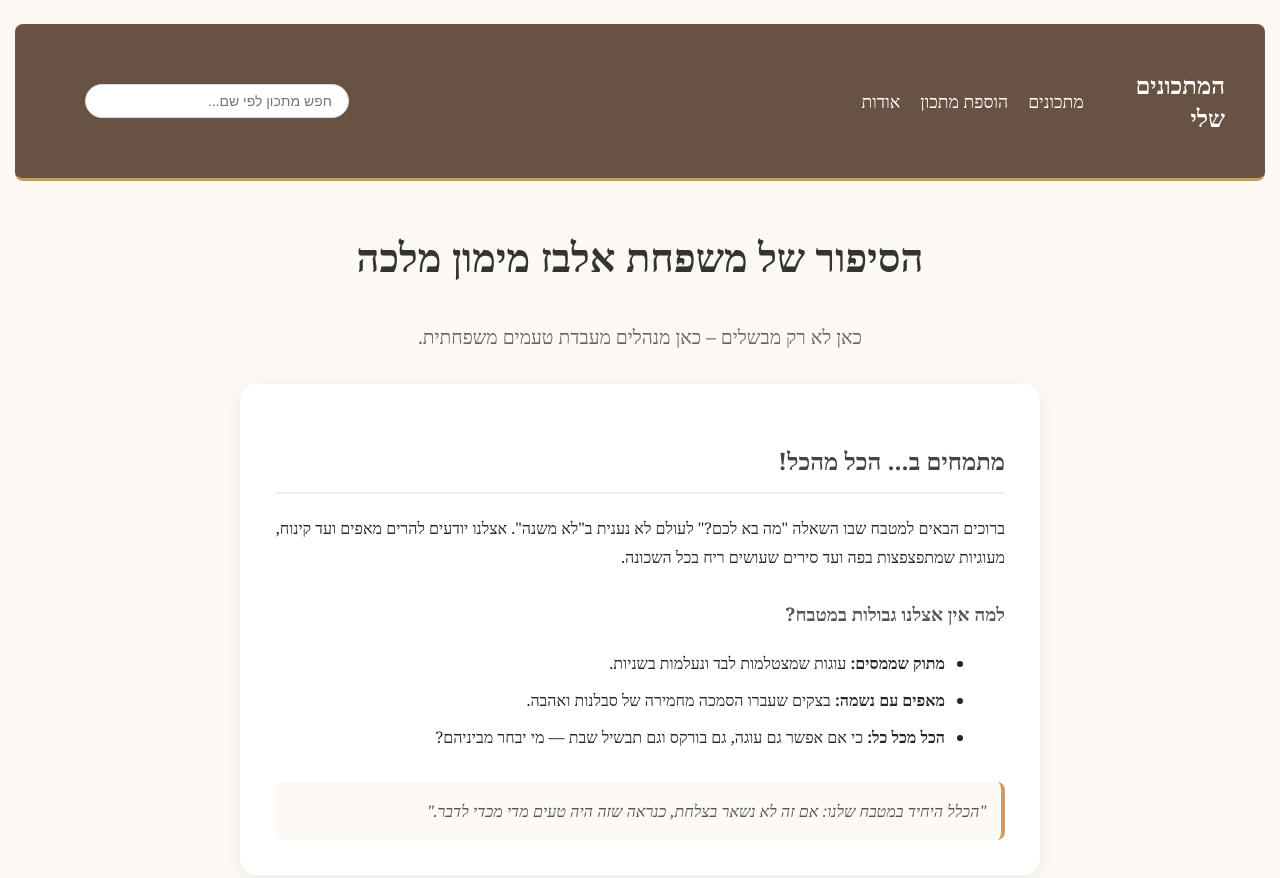
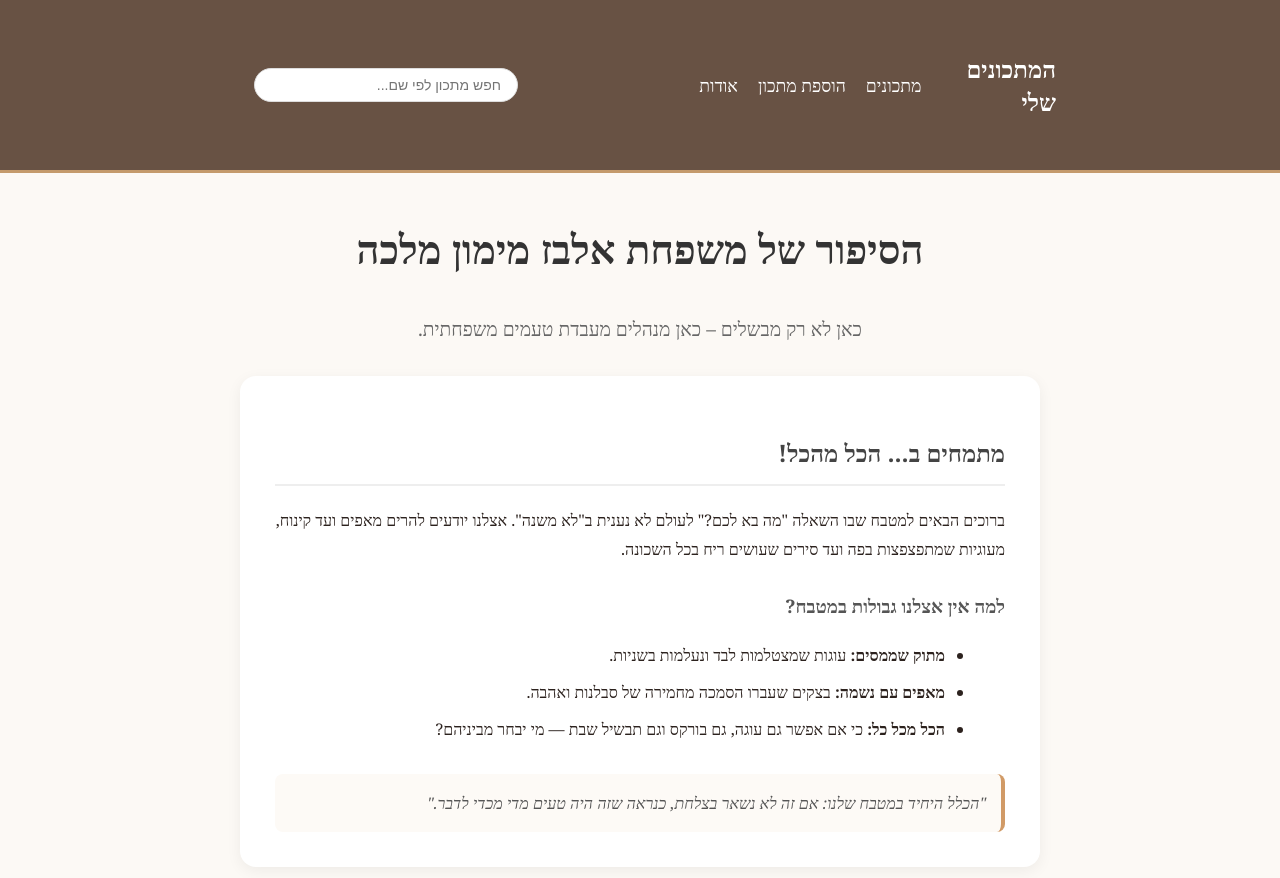
Before and after one commit to Hadas-Codes/family-recipes, a website: page client/about.html in a window 1280 px wide. Shown: the top 878 px of the page. Drawn offline with Linux system fonts and the light colour scheme.

Commit message:
Update header width to match main content grid

```diff
--- a/client/css/style.css
+++ b/client/css/style.css
@@ -18,12 +18,7 @@ body {
 header {
   background-color: var(--primary-color);
   color: #fff;
-  width: 100%;
-  max-width: 1250px; /* זה בדיוק הרוחב המקסימלי של ה-main והגריד מתחתיו! */
-  margin: 1.5rem auto; /* ממרכז את ההדר ונותן לו מרווח מלמעלה ולמטה */
-  border-radius: 8px; /* אופציונלי: מעגל פינות עדין אם את רוצה שזה ייראה כמו מלבן בפני עצמו */
-  box-sizing: border-box;
-  padding: 1.5rem 2.5rem;
+  padding: 2rem 14rem;
   display: flex;
   justify-content: space-between;
   align-items: center;
```
